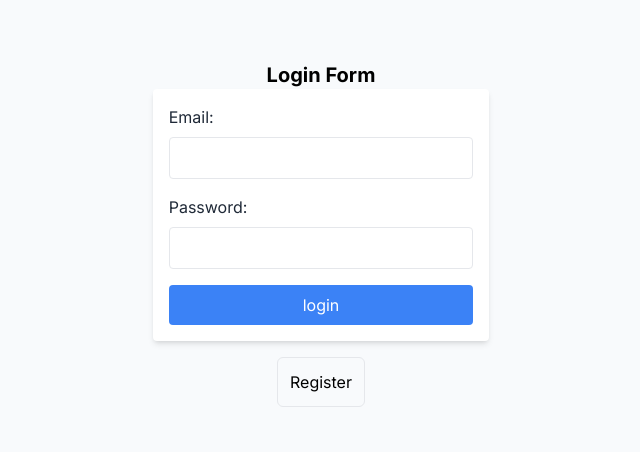
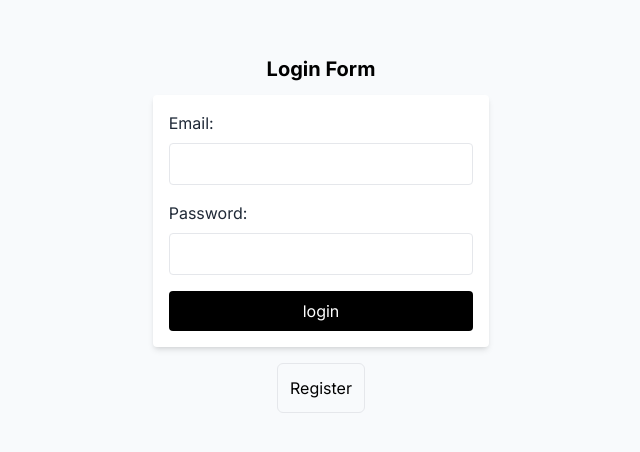
Before and after one commit to senilm/giphy-extension, a Next.js app: page /auth/login in a window 1280 px wide. Shown: the part 198-650 px from the top of the page, without its empty margins (319-959 px from the left). Built offline with nearby package versions, Linux system fonts and the light colour scheme.

Commit message:
ui changes

```diff
--- a/app/auth/login/page.jsx
+++ b/app/auth/login/page.jsx
@@ -14,15 +14,18 @@ const initialState = {
 const Login = () => {
   const router = useRouter();
   const [formData, setFormData] = useState(initialState);
+  const [loading, setLoading] = useState(false)
 
   const handleLogin = async (e) => {
     e.preventDefault();
+    setLoading(true)
     try {
       const data = await fetch("/api/auth/login", {
         method: "POST",
         body: JSON.stringify(formData),
       });
       if (data.status === 200) {
+        setLoading(false)
         Cookies.set("isAuth", true);
         setFormData(initialState);
         router.push("/");
@@ -38,7 +41,7 @@ const Login = () => {
 
   return (
     <div className=" flex justify-center items-center w-full h-screen flex-col">
-      <span className="text-xl font-bold">Login Form</span>
+      <span className="text-xl font-bold mb-3">Login Form</span>
 
       <form
         onSubmit={handleLogin}
@@ -68,9 +71,10 @@ const Login = () => {
 
         <button
           type="submit"
-          className="w-full p-2 bg-blue-500 text-white rounded hover:bg-blue-700"
+          className="w-full p-2 bg-black text-white rounded hover:bg-blue-700"
+          disabled = {loading}
         >
-          login
+          {loading ? 'login...':'login'}
         </button>
       </form>
 
--- a/app/auth/register/page.jsx
+++ b/app/auth/register/page.jsx
@@ -16,9 +16,11 @@ const initialState = {
 const Register = () => {
   const router = useRouter();
   const [formData, setFormData] = useState(initialState);
+  const [loading, isLoading] = useState(false)
 
   const handleRegister = async (e) => {
     e.preventDefault();
+    isLoading(true)
     try {
       const data = await fetch("/api/auth/register", {
         method: "POST",
@@ -26,6 +28,7 @@ const Register = () => {
       });
       if (data.status===200) {
         const res = await data.json()
+        isLoading(false)
         Cookies.set('userId',res.id)
         setFormData(initialState)
         router.push("/auth/login");
@@ -39,7 +42,7 @@ const Register = () => {
 
   return (
     <div className=" flex justify-center items-center w-full h-screen flex-col">
-      <span className="font-bold text-xl">Registration form</span>
+      <span className="font-bold text-xl mb-2">Registration form</span>
 
       <form
         onSubmit={handleRegister}
@@ -80,9 +83,9 @@ const Register = () => {
 
         <button
           type="submit"
-          className="w-full p-2 bg-blue-500 text-white rounded hover:bg-blue-700"
+          className="w-full p-2 bg-black text-white rounded hover:bg-blue-700"
         >
-          Register
+          {loading ? 'Register..' : 'Register'}
         </button>
       </form>
 
```
